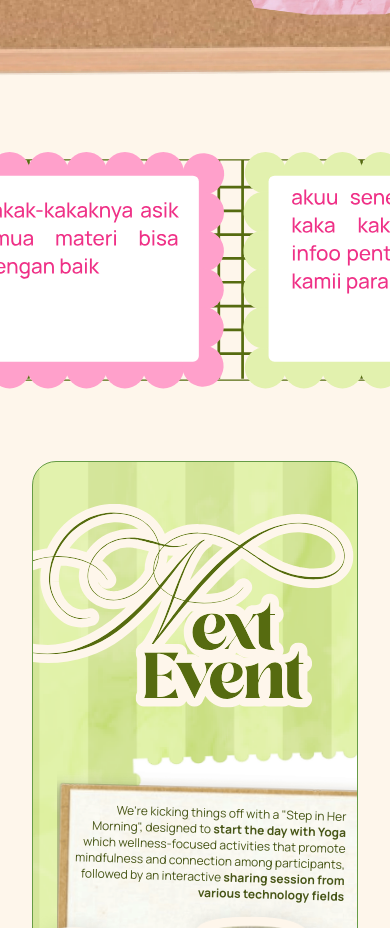
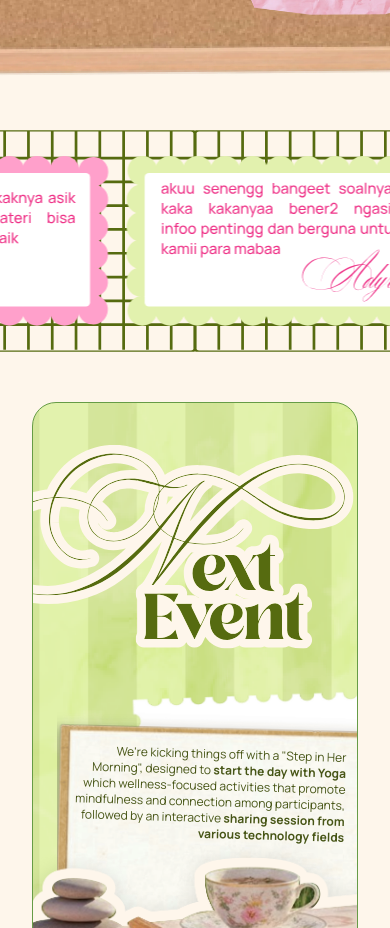
Before and after one commit to HerSideProjects/hsp-fe, a Next.js app: page / in a window 390 px wide. Shown: the part 1300-2228 px from the top of the page. Built offline with nearby package versions, Linux system fonts and the light colour scheme; no server answers.

Commit message:
fix: review

```diff
--- a/src/modules/landing-page-module/sections/review.tsx
+++ b/src/modules/landing-page-module/sections/review.tsx
@@ -1,6 +1,5 @@
 "use client"
 
-import { useEffect, useRef } from 'react'
 import { GridBackground } from '../../../../public/assets/images/prev-event-vol1/grid-background'
 import { Review1 } from '../../../../public/assets/images/prev-event-vol1/reviews/review1'
 import { Review2 } from '../../../../public/assets/images/prev-event-vol1/reviews/review2'
@@ -10,43 +9,25 @@ import { Review5 } from '../../../../public/assets/images/prev-event-vol1/review
 import { Review6 } from '../../../../public/assets/images/prev-event-vol1/reviews/review6'
 
 export default function ReviewSection() {
-  const scrollRef = useRef<HTMLDivElement>(null)
-
-  useEffect(() => {
-    const scrollContainer = scrollRef.current
-    if (!scrollContainer) return
-
-    const scrollContent = scrollContainer.firstElementChild
-    if (!scrollContent) return
-
-    scrollContainer.appendChild(scrollContent.cloneNode(true))
-    scrollContainer.appendChild(scrollContent.cloneNode(true))
-
-    const animate = () => {
-      if (!scrollContainer) return
-
-      if (scrollContainer.scrollLeft >= scrollContent.scrollWidth) {
-        scrollContainer.scrollLeft = 0
-      } else {
-        scrollContainer.scrollLeft += 1
-      }
-    }
-
-    const animation = setInterval(animate, 30)
-    return () => clearInterval(animation)
-  }, [])
-
   return (
-     <div className="relative w-full h-full flex justify-center items-center md:py-12 py-4 overflow-hidden">
+     <div className="relative w-full h-full flex justify-center items-center md:py-12 py-5 overflow-hidden">
           <GridBackground className="absolute left-1/2 -translate-x-1/2 w-full md:min-w-[2700px] min-w-[2000px] z-0"/>
-          <div ref={scrollRef} className="flex whitespace-nowrap overflow-x-hidden py-2">
-            <div className="flex items-center space-x-4">
-              <Review1 className="md:min-w-[433px] min-w-[310px] transition-transform duration-100 hover:scale-[1.02] hover:rotate-1 h-full will-change-transform"/>
-              <Review2 className="md:min-w-[433px] min-w-[310px] transition-transform duration-100 hover:scale-[1.02] hover:rotate-1 h-full will-change-transform"/>
-              <Review3 className="md:min-w-[433px] min-w-[310px] transition-transform duration-100 hover:scale-[1.02] hover:rotate-1 h-full will-change-transform"/>
-              <Review4 className="md:min-w-[433px] min-w-[310px] transition-transform duration-100 hover:scale-[1.02] hover:rotate-1 h-full will-change-transform"/>
-              <Review5 className="md:min-w-[433px] min-w-[310px] transition-transform duration-100 hover:scale-[1.02] hover:rotate-1 h-full will-change-transform"/>
-              <Review6 className="md:min-w-[433px] min-w-[310px] transition-transform duration-100 hover:scale-[1.02] hover:rotate-1 h-full will-change-transform"/>
+          <div className="flex whitespace-nowrap overflow-x-hidden py-2 gap-4">
+            <div className="flex items-center space-x-4 animate-scroll">
+              <Review1 className="md:max-w-[433px] max-w-[310px] transition-transform duration-100 hover:scale-[1.02] hover:rotate-1 h-full will-change-transform"/>
+              <Review2 className="md:max-w-[433px] max-w-[310px] transition-transform duration-100 hover:scale-[1.02] hover:rotate-1 h-full will-change-transform"/>
+              <Review3 className="md:max-w-[433px] max-w-[310px] transition-transform duration-100 hover:scale-[1.02] hover:rotate-1 h-full will-change-transform"/>
+              <Review4 className="md:max-w-[433px] max-w-[310px] transition-transform duration-100 hover:scale-[1.02] hover:rotate-1 h-full will-change-transform"/>
+              <Review5 className="md:max-w-[433px] max-w-[310px] transition-transform duration-100 hover:scale-[1.02] hover:rotate-1 h-full will-change-transform"/>
+              <Review6 className="md:max-w-[433px] max-w-[310px] transition-transform duration-100 hover:scale-[1.02] hover:rotate-1 h-full will-change-transform"/>
+            </div>
+            <div className="flex items-center space-x-4 animate-scroll" aria-hidden="true">
+              <Review1 className="md:max-w-[433px] max-w-[310px] transition-transform duration-100 hover:scale-[1.02] hover:rotate-1 h-full will-change-transform"/>
+              <Review2 className="md:max-w-[433px] max-w-[310px] transition-transform duration-100 hover:scale-[1.02] hover:rotate-1 h-full will-change-transform"/>
+              <Review3 className="md:max-w-[433px] max-w-[310px] transition-transform duration-100 hover:scale-[1.02] hover:rotate-1 h-full will-change-transform"/>
+              <Review4 className="md:max-w-[433px] max-w-[310px] transition-transform duration-100 hover:scale-[1.02] hover:rotate-1 h-full will-change-transform"/>
+              <Review5 className="md:max-w-[433px] max-w-[310px] transition-transform duration-100 hover:scale-[1.02] hover:rotate-1 h-full will-change-transform"/>
+              <Review6 className="md:max-w-[433px] max-w-[310px] transition-transform duration-100 hover:scale-[1.02] hover:rotate-1 h-full will-change-transform"/>
             </div>
           </div>
     </div>
--- a/src/styles/globals.css
+++ b/src/styles/globals.css
@@ -89,3 +89,16 @@ html, body {
   padding: 0;
   background-color: #FAF1E7;
 }
+
+@keyframes scroll {
+  0% {
+    transform: translateX(0);
+  }
+  100% {
+    transform: translateX(-100%);
+  }
+}
+
+.animate-scroll {
+  animation: scroll 60s linear infinite;
+}
```
